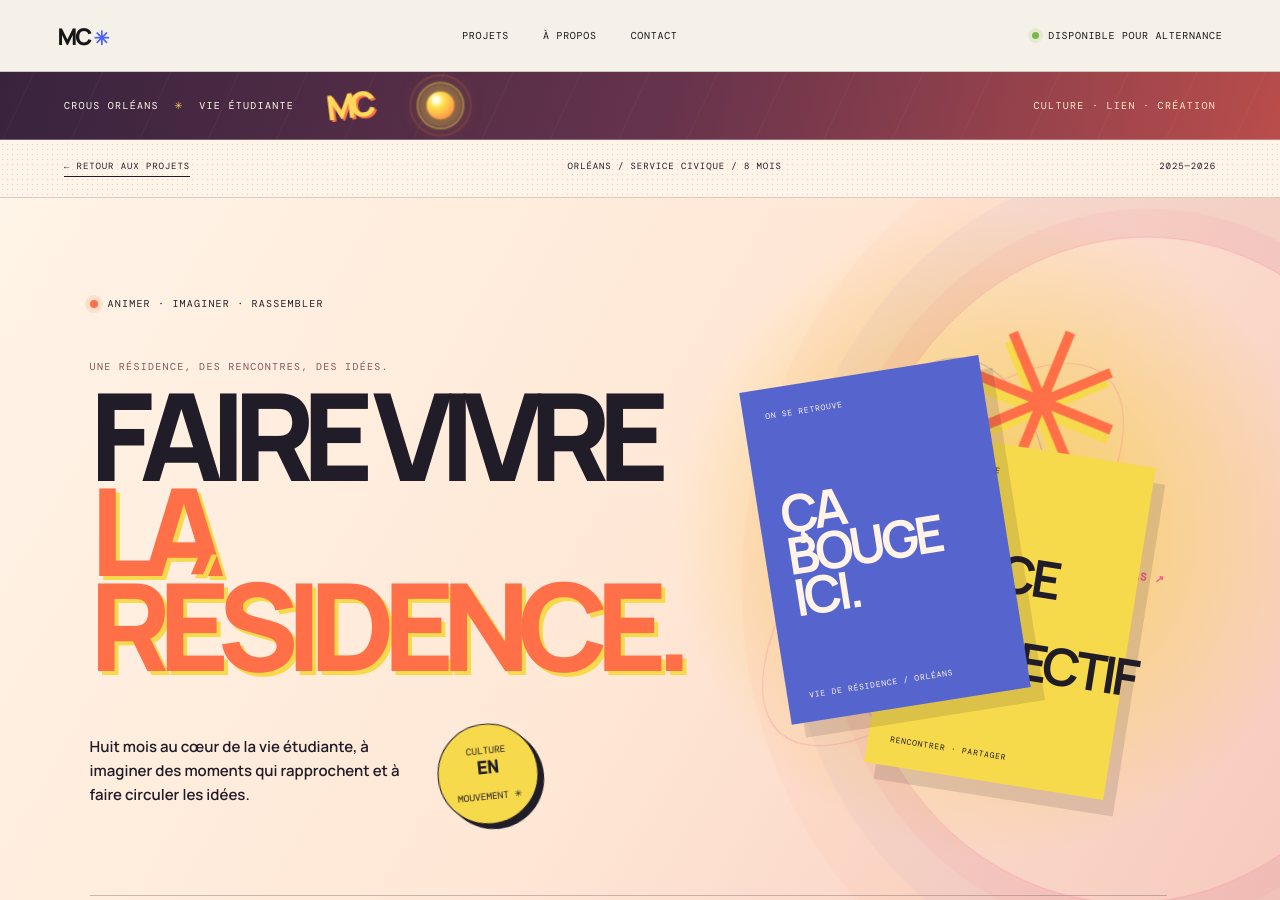
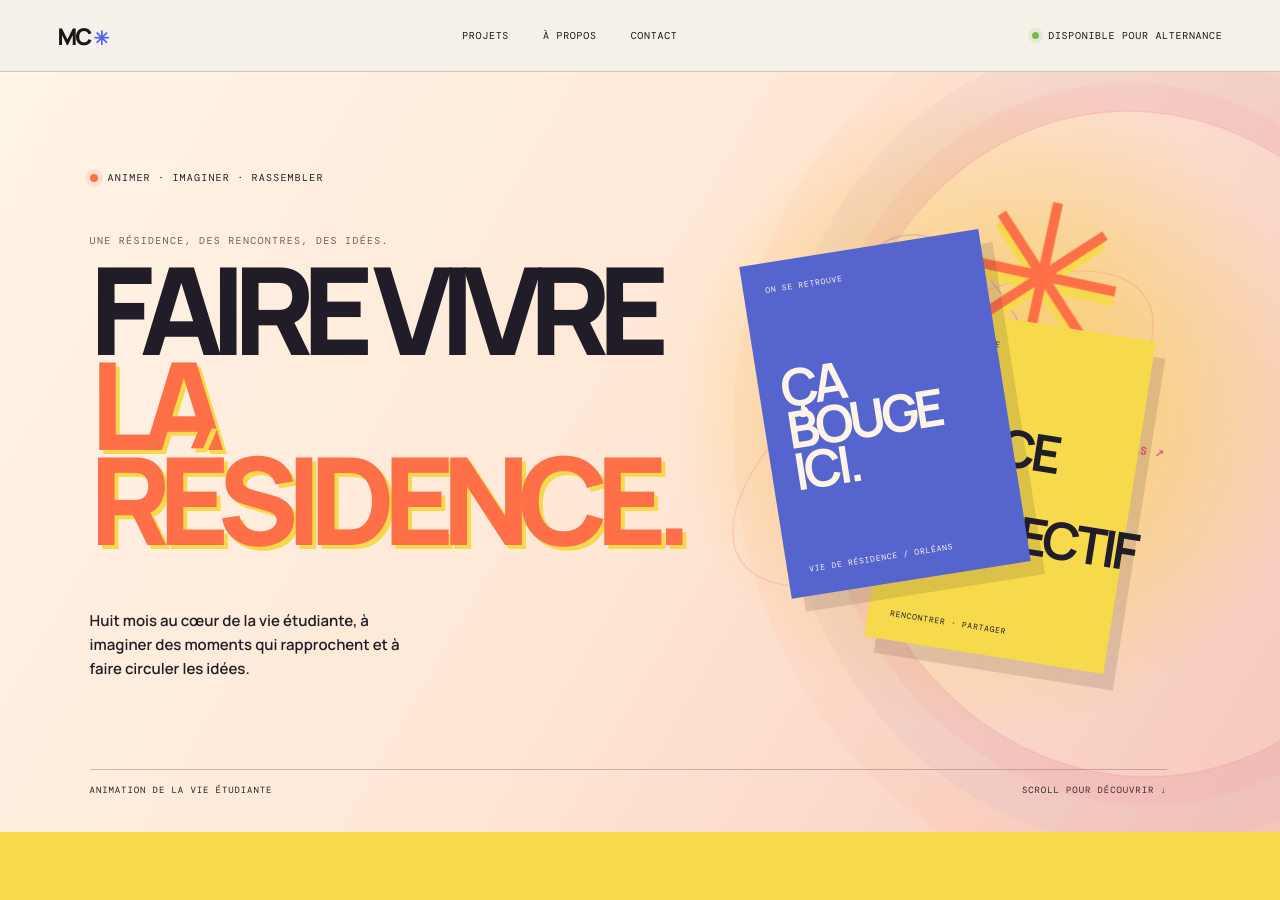
Before and after one commit to marie04caboche-source/portfolio, a Jekyll site: the page built from _projects/crous-vie-etudiante.md, in a window 1280 px wide and 900 px high. Built offline with Jekyll 4.4.1, drawn with Linux system fonts in a browser that asks for light colours.

Commit message:
Simplify CROUS page header and remove repeated MC and culture stamp

```diff
--- a/_layouts/project.html
+++ b/_layouts/project.html
@@ -71,25 +71,14 @@ layout: default
 </main>
 {% elsif page.title contains "Faire vivre la résidence" or page.title contains "CROUS" %}
 <main class="crous-life">
-  <div class="project-signature-band signature-crous" aria-label="Signature graphique du projet">
-    <span class="signature-band-label">CROUS ORLÉANS <i>✳</i> VIE ÉTUDIANTE</span>
-    <span class="signature-mark"><strong class="signature-monogram" aria-label="MC">MC</strong><span class="signature-sun" aria-hidden="true"><i></i></span></span>
-    <span class="signature-band-index">CULTURE · LIEN · CRÉATION</span>
-  </div>
   <div class="crous-grain" aria-hidden="true"></div>
-  <header class="crous-topbar">
-    <a href="{{ '/' | relative_url }}#projets">← RETOUR AUX PROJETS</a>
-    <span>ORLÉANS / SERVICE CIVIQUE / 8 MOIS</span>
-    <span>2025—2026</span>
-  </header>
   <section class="crous-hero">
     <div class="crous-hero-copy">
       <p class="crous-kicker"><span></span> ANIMER · IMAGINER · RASSEMBLER</p>
       <p class="crous-introline">UNE RÉSIDENCE, DES RENCONTRES, DES IDÉES.</p>
       <h1>FAIRE VIVRE<br><em>LA RÉSIDENCE.</em></h1>
-      <div class="crous-hero-bottom">
+      <div class="crous-hero-bottom crous-hero-bottom-copy">
         <p>Huit mois au cœur de la vie étudiante, à imaginer des moments qui rapprochent et à faire circuler les idées.</p>
-        <span class="crous-stamp">CULTURE<br><b>EN</b><br>MOUVEMENT ✳</span>
       </div>
     </div>
     <div class="crous-hero-art" aria-hidden="true">
@@ -122,7 +111,6 @@ layout: default
     </div>
   </section>
   <section class="crous-visual-note">
-    <div class="crous-visual-note-mark">MC<span>✳</span></div>
     <div><p>03 / CE QUE J’EN GARDE</p><h2>DE L’IDÉE<br>À <em>L’IMAGE.</em></h2></div>
     <p>Une première porte ouverte sur la création : comprendre comment une intention devient un message, comment une image attire l’attention et comment la communication peut faire vivre un projet collectif.</p>
   </section>
```
